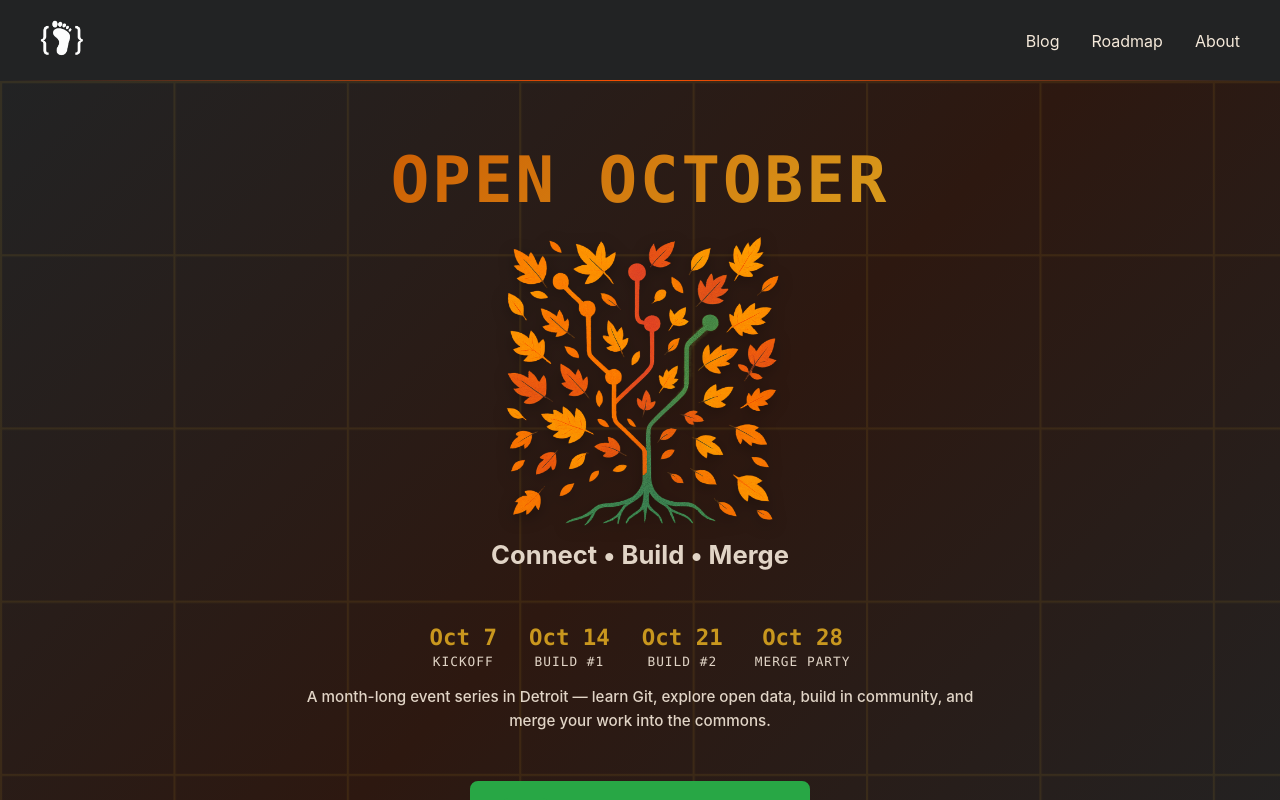
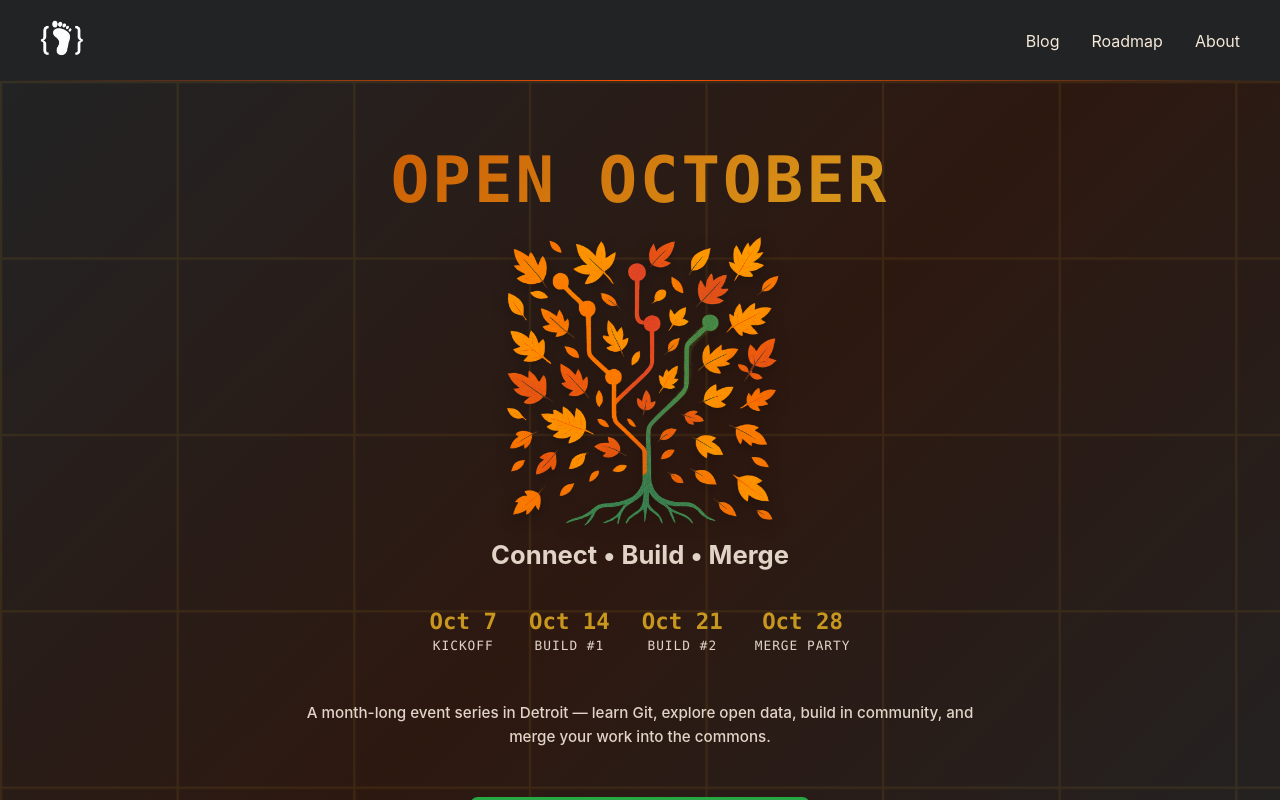
Before and after one commit to buidl-renaissance/thebarefoot.dev, a Next.js app: page /open-october in a window 1280 px wide. Shown: the top 800 px of the page. Built offline with nearby package versions, Linux system fonts and the light colour scheme.

Commit message:
open october

```diff
--- a/src/pages/open-october.tsx
+++ b/src/pages/open-october.tsx
@@ -75,18 +75,22 @@ const HeroTreeContainer = styled.div`
 
 const HeroTreeImage = styled(Image)`
   filter: drop-shadow(0 4px 8px rgba(0, 0, 0, 0.3));
+  @media (max-width: 768px) {
+    width: 200px;
+    height: 200px;
+  }
 `;
 
 const HeroDatesContainer = styled.div`
   display: flex;
   justify-content: center;
   gap: 2rem;
-  margin: 2rem 0 1rem 0;
+  margin: 1rem 0 3rem 0;
   flex-wrap: wrap;
 
   @media (max-width: 768px) {
     gap: 1rem;
-    margin: 1.5rem 0 1rem 0;
+    margin: 1.5rem 0 2rem 0;
   }
 `;
 
@@ -145,7 +149,7 @@ const MainHeadline = styled.h1<{ theme: ThemeType }>`
 const SubHeadline = styled.h2<{ theme: ThemeType }>`
   font-family: ${({ theme }) => theme.fonts.body};
   font-size: clamp(1.1rem, 3vw, 1.6rem);
-  margin-bottom: 3rem;
+  margin-bottom: 2rem;
   line-height: 1.6;
   opacity: 0.9;
   max-width: 700px;
```
